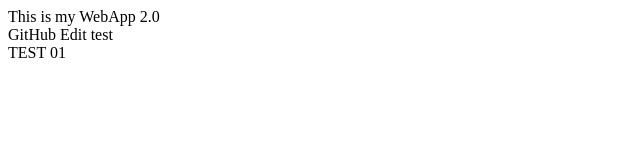
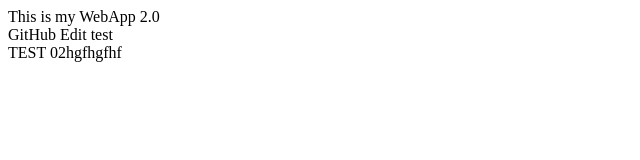
Before and after one commit to PramodSinghPKS/deployslot, a plain HTML site: page index.html in a window 1280 px wide. Shown: the full height of the page, 0-640 px from the left. Drawn offline with Linux system fonts and the light colour scheme.

Commit message:
Update index.html

```diff
--- a/index.html
+++ b/index.html
@@ -3,6 +3,6 @@
 This is my WebApp 2.0<br>
 GitHub Edit test<br>
 
-  TEST 01
+  TEST 02hgfhgfhf
 </body>
 </html>
```
